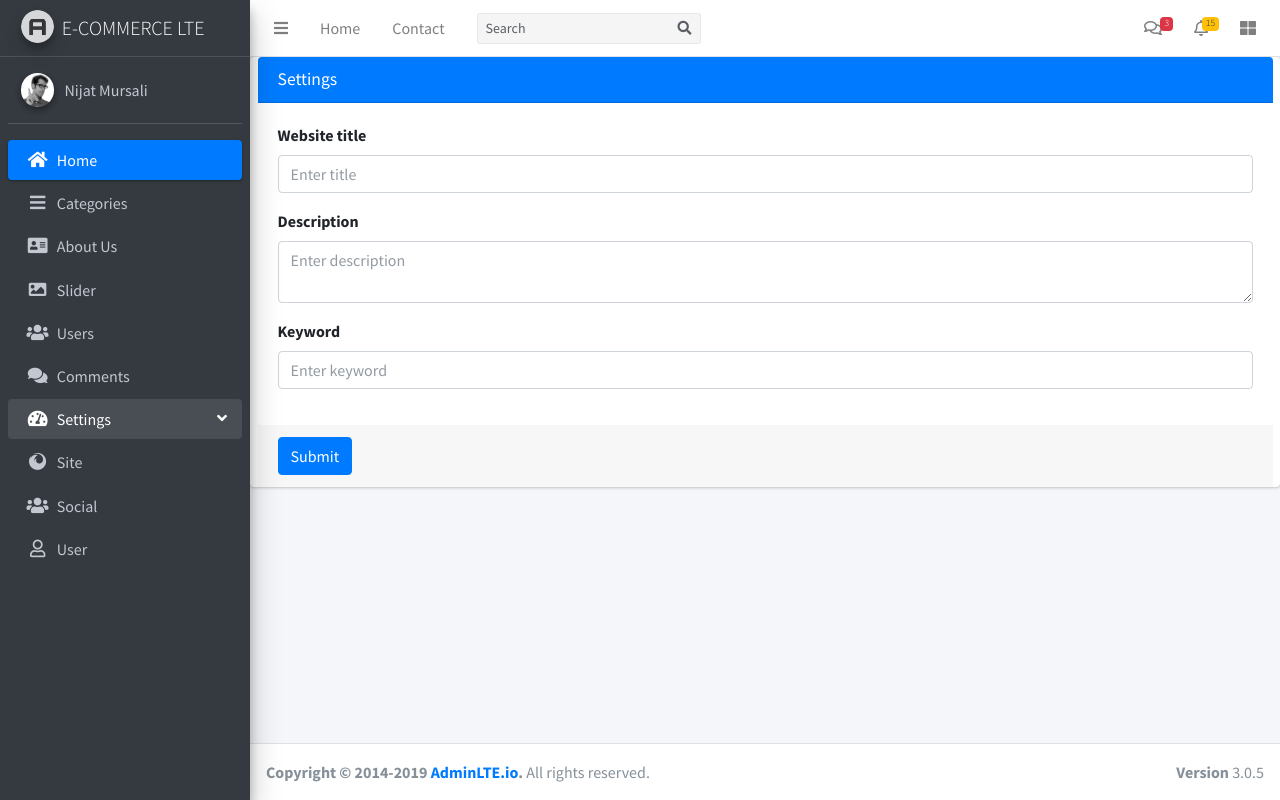
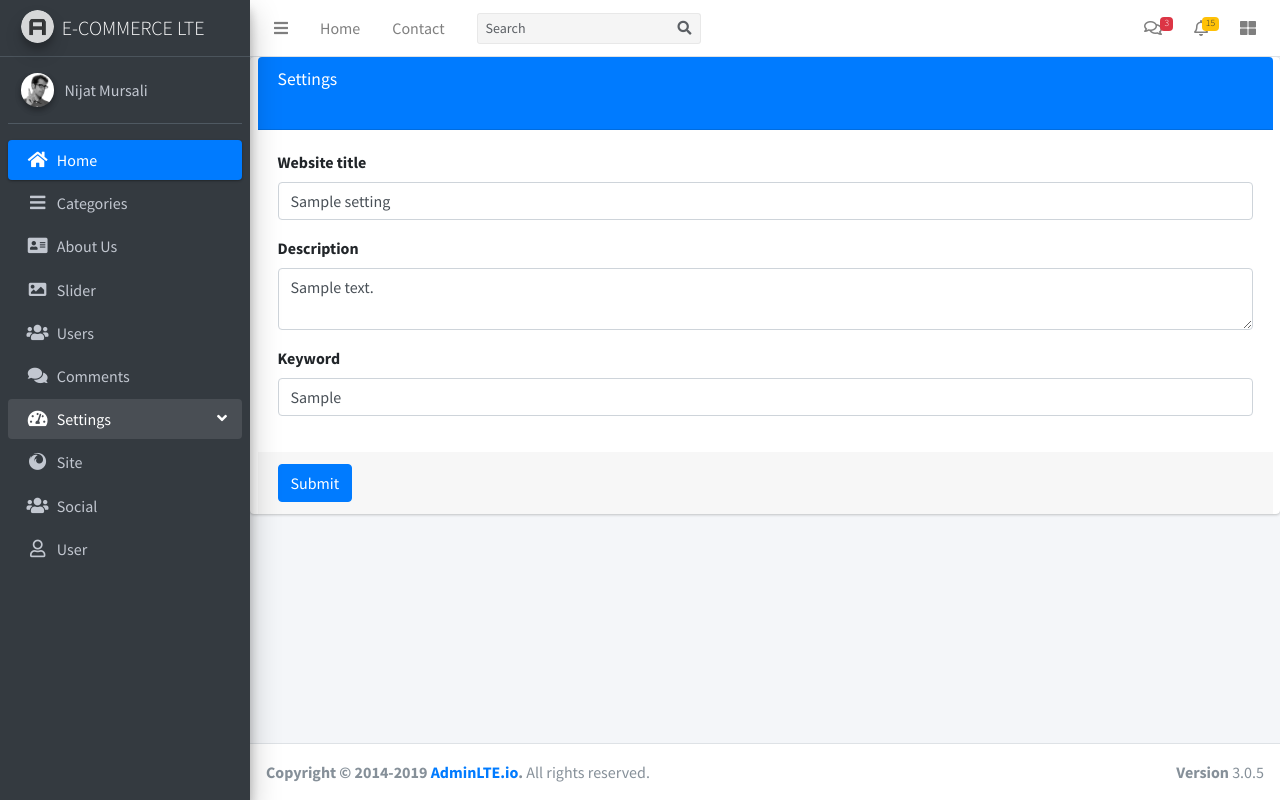
Before and after one commit to nijatmursali/php-ecommerce, a PHP site: page /settings.php in a window 1280 px wide. Run offline with PHP 8.4, Linux system fonts and the light colour scheme; tables that the repository leaves empty or names only in its code hold one stand-in row (values such as "Sample post"); some libraries are stand-ins or nearby versions.

Commit message:
settings page done

```diff
--- a/admin/settings.php
+++ b/admin/settings.php
@@ -1,14 +1,35 @@
 <?php
-
+require_once 'connection/connection.php';
 require_once 'header.php';
 require_once 'sidebar.php';
+
+$sql = "SELECT * FROM settings where id=1";
+$result = $cnn->query($sql);
+
+$row = mysqli_fetch_array($result);
+
+//$row = $result->fetch_assoc();
 
 ?>
 
 <div class="content-wrapper">
     <div class="card card-primary col-md-12 d-flex content-justify-center">
         <div class="card-header">
-            <h3 class="card-title">Settings</h3>
+            <h3 class="card-title">Settings
+            </h3>
+            <br>
+            <br>
+            <h3 class="card-title">
+                <?php
+                // if ($_GET['update'] == "successful") {
+                //     echo "Update is successful.";
+                // } elseif ($_GET['update'] == "not-successful") {
+                //     echo "Could not update.";
+                // }
+
+                ?>
+
+            </h3>
         </div>
         <!-- /.card-header -->
         <!-- form start -->
@@ -16,15 +37,15 @@ require_once 'sidebar.php';
             <div class="card-body">
                 <div class="form-group">
                     <label for="title">Website title</label>
-                    <input name="title" type="text" class="form-control" id="title" placeholder="Enter title">
+                    <input value="<?php echo $row['title'] ?>" name="title" type="text" class="form-control" id="title" placeholder="Enter title">
                 </div>
                 <div class="form-group">
                     <label for="description">Description</label>
-                    <textarea name="description" type="text" class="form-control" id="exampleInputEmail1" placeholder="Enter description"></textarea>
+                    <textarea name="description" type="text" class="form-control" id="exampleInputEmail1" placeholder="Enter description"><?php echo $row['description'] ?></textarea>
                 </div>
                 <div class="form-group">
                     <label for="keyword">Keyword</label>
-                    <input name="keyword" type="text" class="form-control" id="keyword" placeholder="Enter keyword">
+                    <input value="<?php echo $row['keyword'] ?>" name="keyword" type="text" class="form-control" id="keyword" placeholder="Enter keyword">
                 </div>
             </div>
             <!-- /.card-body -->
--- a/admin/settings/settings.php
+++ b/admin/settings/settings.php
@@ -12,11 +12,13 @@ if (isset($_POST['submit'])) {
         die("Connection failed: " . $cnn->connect_error);
     }
 
-    $sql = "UPDATE settings SET title=" . "'" . $title . "'" . " WHERE id=1";
+    $sql = "UPDATE settings SET title=" . "'" . $title . "', " . "description=" . "'" . $description . "', " . "keyword=" . "'" . $keyword . "'" . " WHERE id=1";
     //echo $sql;
     if ($cnn->query($sql) === TRUE) {
-        echo "Record updated successfully";
+        header("Location:../settings.php?update=successful");
+        //echo "Record updated successfully";
     } else {
+        header("Location:../settings.php?update=not-successful");
         echo "Error updating record: " . $cnn->error;
     }
 
```
